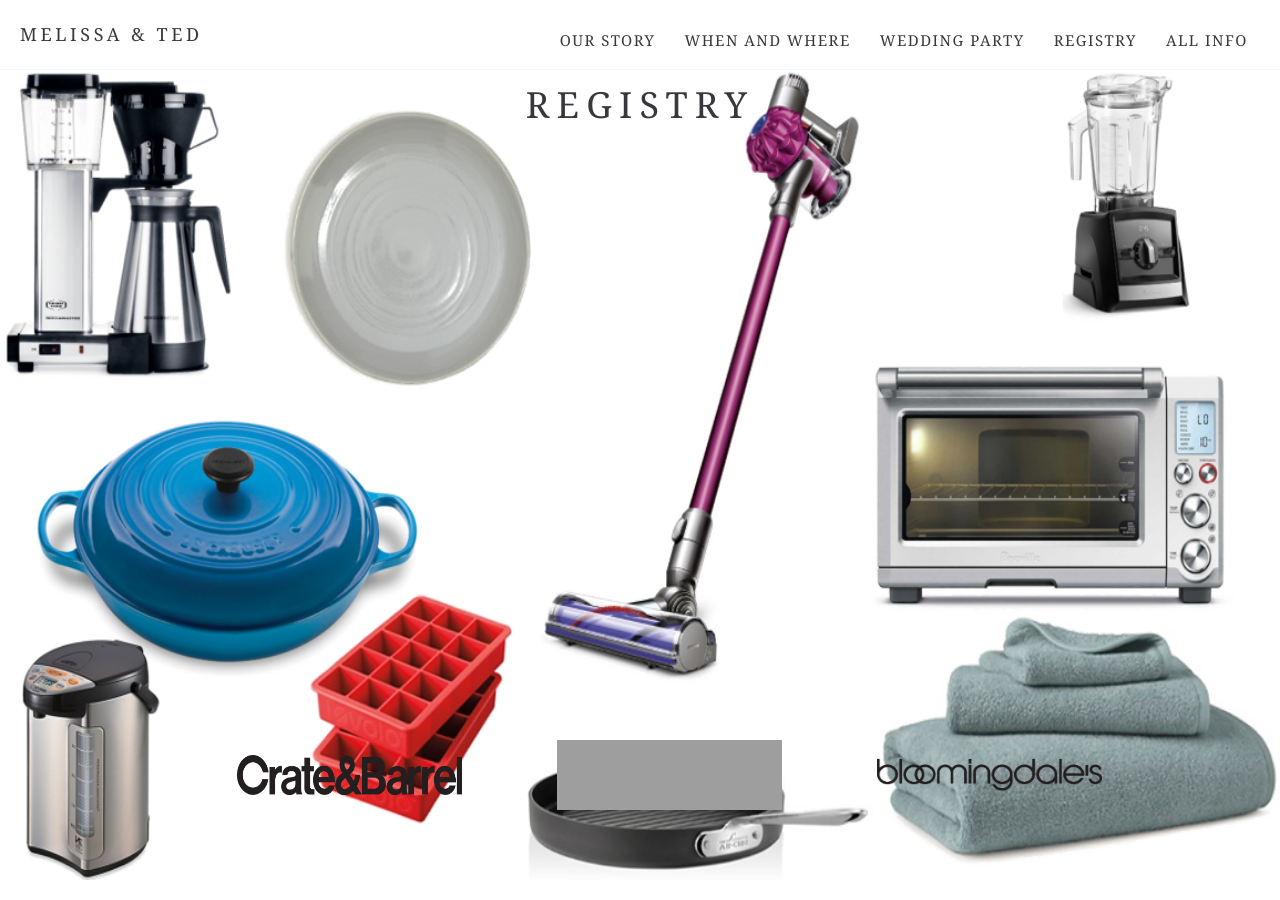
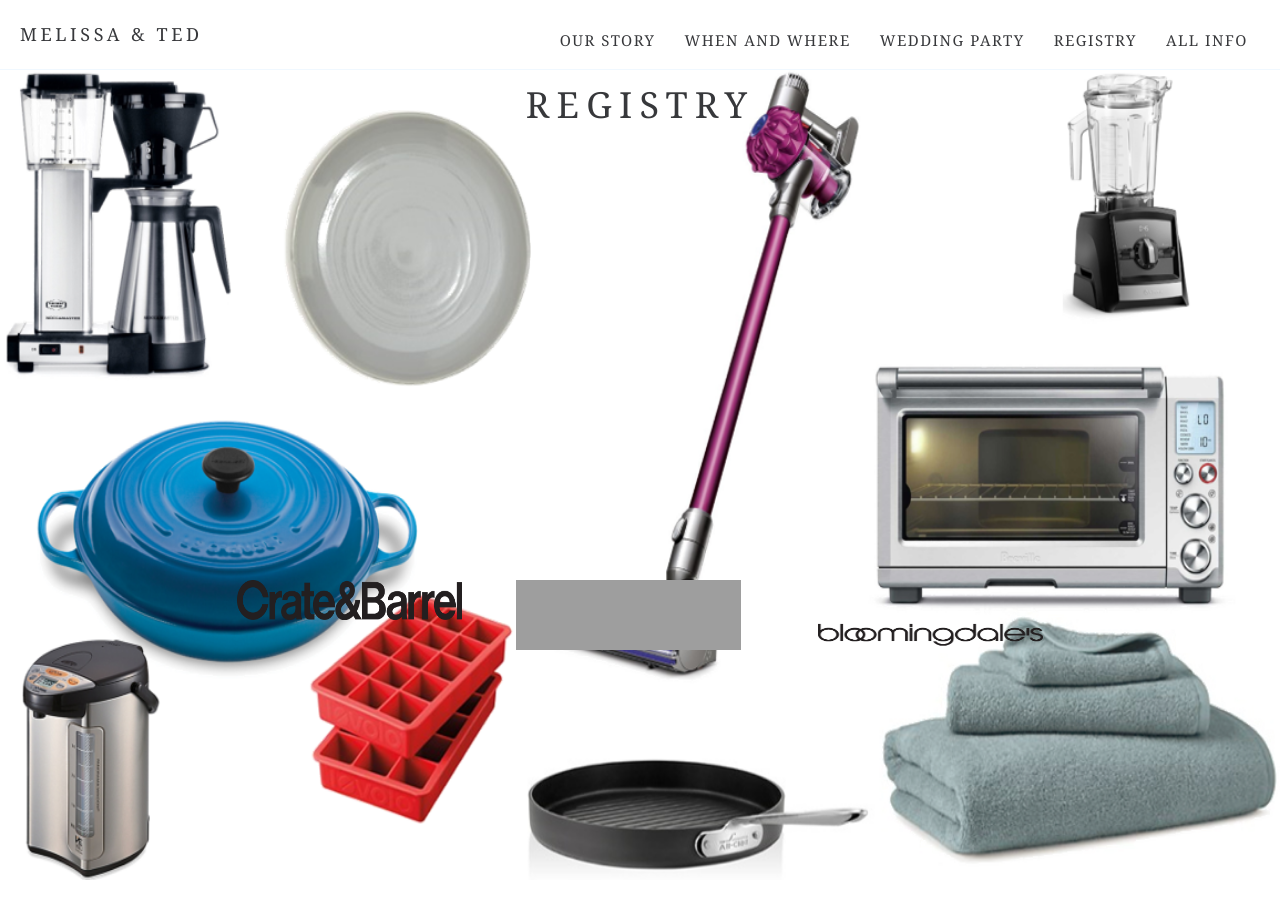
Before and after one commit to TedCleborne/TedCleborne.github.io, a Jekyll site: the page registry.html, which Jekyll copies as it is, in a window 1280 px wide. Built offline with Jekyll 4.4.1, drawn with Linux system fonts in a browser that asks for light colours; nearby versions of some CDN libraries; grey boxes are pictures that could not be loaded.

Commit message:
Mobile Check
Mobile check

```diff
--- a/css/style_weddingparty.css
+++ b/css/style_weddingparty.css
@@ -135,3 +135,7 @@
 .img-circle {
     border-radius: 50%;
 }
+
+@media only screen and (max-width:960px){.groomsmen{background:linear-gradient(rgba(0, 0, 0, 0.5), rgba(0, 0, 0, 0.5)),url(../img/coloradomobile.jpg);}}
+@media only screen and (max-width:960px){.bridesmaids{background:linear-gradient(rgba(0, 0, 0, 0.5), rgba(0, 0, 0, 0.5)),url(../img/austinmobile.png);}}
+@media only screen and (max-width:960px){.youngins{background:linear-gradient(rgba(0, 0, 0, 0.5), rgba(0, 0, 0, 0.5)),url(../img/ringbearsmobile.jpg);}}
--- a/css/style_when_and_where.css
+++ b/css/style_when_and_where.css
@@ -199,4 +199,5 @@
     margin-left: 40px;
 }
 
-@media only screen and (max-width:960px){.when-and-where{background:url(../img/bluehillmobile.jpg);background-size: 100% 100%;}}
+@media only screen and (max-width:960px){.when-and-where{background:url(../img/bluehillmobile2.jpg);background-size: 100% 100%;}}
+@media only screen and (max-width:960px){.accomodations{background:url(../img/hiltonmobile.jpeg);background-size: 100% 100%;}}
--- a/ourstory.html
+++ b/ourstory.html
@@ -36,6 +36,7 @@
                          <div id="our-story-height" class="six columns"><h2 class="our-story-text">Boy and Girl meet at work.</h2></div>
                          <div id="blank-cell" class="three columns">&nbsp;</div>
                     </div>
+                    <br>
                     <div class="row">
                          <div id="blank-cell" class="three columns">&nbsp;</div>
                          <div id="our-story-height" class="six columns"><h2 class="our-story-text">Girl moves to NYC.</h2></div>
@@ -51,6 +52,7 @@
                          <div id="our-story-height" class="six columns"><h2 class="our-story-text">Boy takes bus to NYC frequently.</h2></div>
                          <div id="blank-cell" class="three columns">&nbsp;</div>
                     </div>
+                    <br>
                     <div class="row">
                          <div id="blank-cell" class="three columns">&nbsp;</div>
                          <div id="our-story-height" class="six columns"><h2 class="our-story-text">Girl sleeps in.</h2></div>
@@ -76,6 +78,7 @@
                          <div id="our-story-height" class="six columns"><h2 class="our-story-text">Bus trips are a thing of the past.</h2></div>
                          <div id="bitmoji-picture" class="three columns">&nbsp;</div>
                     </div>
+                    <br>
                     <div class="row">
                          <div id="bitmoji-picture" class="three columns"><img src="img/boymarryme.png" align="right" height="160"/></div>
                          <div id="our-story-height" class="six columns"><h2 class="our-story-text">And now Boy is ready to ask Girl a question.</h2></div>
@@ -140,6 +143,7 @@
                              <div id="bitmoji-picture" class="three columns">&nbsp;</div>
                         </div>
                         <br>
+                        <br>
                         <div class="row">
                              <div id="bitmoji-picture" class="three columns"><img src="img/boyparty.png" align="right" height="160"/></div>
                              <div id="our-story-height" class="six columns"><h2 class="our-story-text">Boy and Girl are ready to celebrate.</h2></div>
--- a/registry.html
+++ b/registry.html
@@ -33,27 +33,25 @@
             <div class="container">
                 <div class="content-inner">
                     <h1 class="registry-header">Registry</h1>
-                    <table class="registry-table">
-                    <tbody>
-                        <tr class="registry-table-row">
-                            <td class="registry-table-cell">
+                    <br><br><br><br><br><br><br><br><br><br><br><br><br><br><br><br><br><br><br>
+
+                    <div class="row">
+                        <div class="four columns">
                             <a href="http://www.crateandbarrel.com/gift-registry/ted-cleborne-and-melissa-te/r5650328" target="blank">
                                 <img src="img/CrateLogo.png" align="left" height="40" width ="225"/>
                             </a>
-                            </td>
-                            <td class="registry-table-cell">
+                        </div>
+                        <div class="four columns">
                             <a href="https://www.bedbathandbeyond.com:443/store/giftregistry/view_registry_guest.jsp?registryId=544074092&eventType=Wedding&pwsurl=" target="blank">
                                 <img src="img/BBB.png" align="middle" height="70" width ="225"/>
                             </a>
-                            </td>
-                            <td class="registry-table-cell">
+                        </div>
+                        <div class="four columns">
                             <a href="http://www.bloomingdales.com/registry/wedding/guest/?registryId=2346460" target="blank">
-                                    <img src="img/Bloomingdales.png" align="left" height="160" width ="225"/>
+                                <img src="img/Bloomingdales.png" align="right" height="110" width ="225"/>
                             </a>
-                            </td>
-
-                        </tr>
-                    </table>
+                        </div>
+                    </div>
                 </div>
             </div>
         </div>
```
Also changed, not shown: img/austinmobile.png (added), img/bluehillmobile1.jpg (added), img/bluehillmobile2.jpg (added), img/coloradomobile.jpg (added), img/hiltonmobile.jpeg (added), img/ringbearsmobile.jpg (added), img/youngins.jpeg (added). Lines whose indentation alone changed are shown as unchanged.
